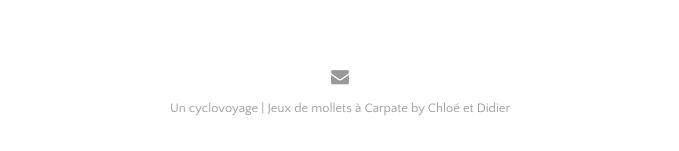
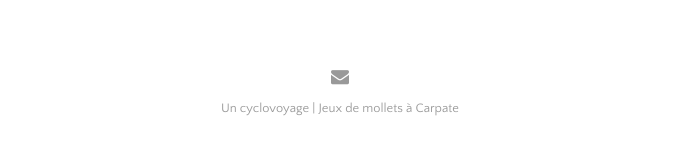
Before and after one commit to cyclovoyage/cyclovoyage.github.io, a Jekyll site: the page built from index.html, in a window 1280 px wide and 900 px high, scrolled down 1681 px. Shown: the part 746-897 px from the top of the window, without its empty margins (300-979 px from the left). Built offline with Jekyll 4.4.1, drawn with Linux system fonts in a browser that asks for light colours; the list of posts is cut into pages by our own code.

Commit message:
Update footer.html

```diff
--- a/_includes/footer.html
+++ b/_includes/footer.html
@@ -1,4 +1,4 @@
 <footer class="footer">
   {% include social-icons.html %}
-  <div class="post-date"><a href="{{ site.github.url }}/menu/about.html">{{ site.title }} | {{ site.description }} by {{ site.author }}</a></div>
+  <div class="post-date"><a href="{{ site.github.url }}/menu/about.html">{{ site.title }} | {{ site.description }}</a></div>
 </footer>
```
